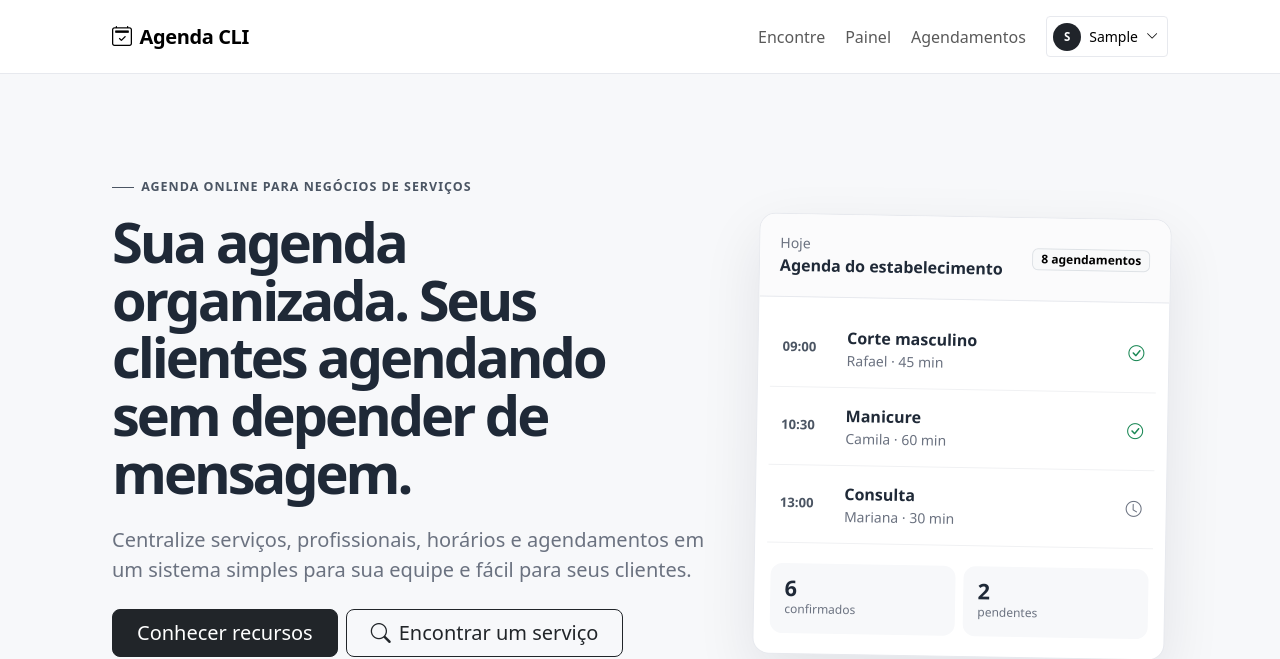
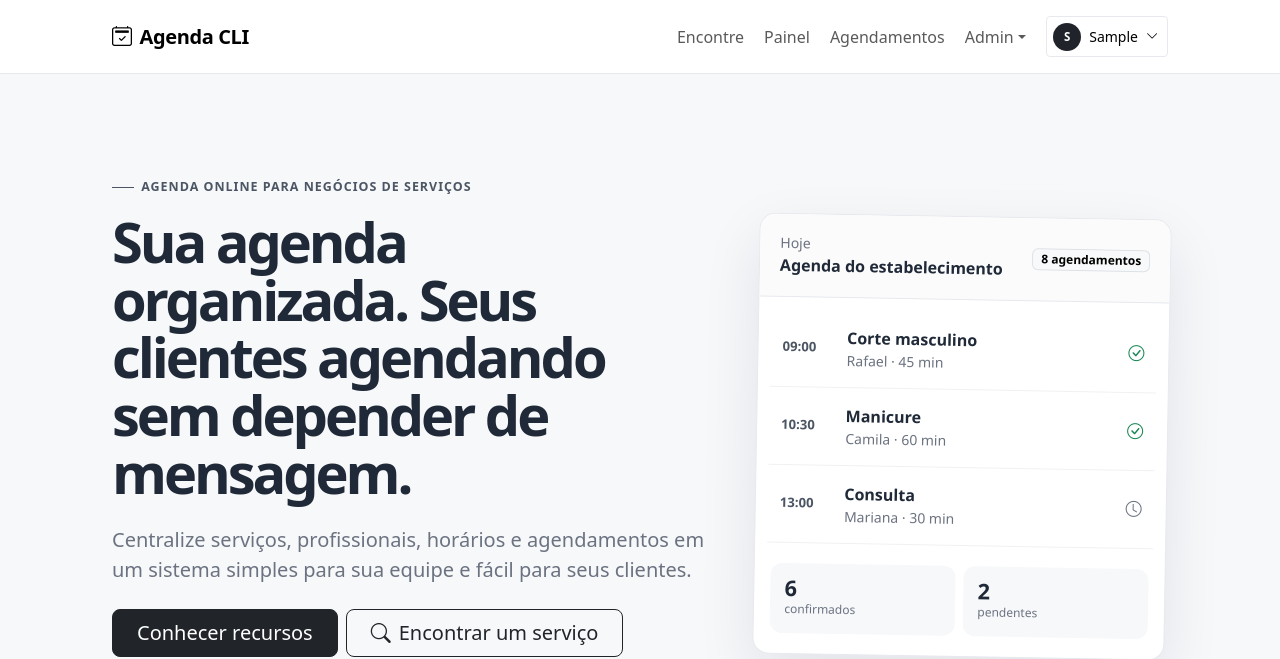
Before and after one commit to MiguelAlmeidaJ/agenda-cli, a PHP site: page / in a window 1280 px wide. Shown: the top 659 px of the page. Run offline with PHP 8.4, Linux system fonts and the light colour scheme; the visitor is signed in with stand-in values (Sample User, id 1).

Commit message:
feat: adiciona navegação de estabelecimentos

```diff
--- a/views/layouts/app.php
+++ b/views/layouts/app.php
@@ -42,10 +42,21 @@ $firstName = $user ? (explode(' ', trim((string) $user['name']))[0] ?? $user['na
           <?php endif; ?>
           <a class="nav-link" href="<?= e(url('/painel/agendamentos')) ?>">Agendamentos</a>
 
+          <?php if (($user['role'] ?? null) === 'admin'): ?>
+            <div class="nav-item dropdown">
+              <a class="nav-link dropdown-toggle" href="#" role="button" data-bs-toggle="dropdown" aria-expanded="false">Admin</a>
+              <ul class="dropdown-menu dropdown-menu-end">
+                <li><a class="dropdown-item" href="<?= e(url('/admin/estabelecimentos')) ?>"><i class="bi bi-buildings me-2"></i>Estabelecimentos</a></li>
+                <li><a class="dropdown-item" href="<?= e(url('/admin/estabelecimentos/novo')) ?>"><i class="bi bi-plus-circle me-2"></i>Novo estabelecimento</a></li>
+              </ul>
+            </div>
+          <?php endif; ?>
+
           <?php if (($user['role'] ?? null) === 'owner'): ?>
             <div class="nav-item dropdown">
               <a class="nav-link dropdown-toggle" href="#" role="button" data-bs-toggle="dropdown" aria-expanded="false">Gestão</a>
               <ul class="dropdown-menu dropdown-menu-end">
+                <li><a class="dropdown-item" href="<?= e(url('/painel/estabelecimento')) ?>"><i class="bi bi-shop me-2"></i>Estabelecimento</a></li>
                 <li><a class="dropdown-item" href="<?= e(url('/painel/indicadores')) ?>"><i class="bi bi-bar-chart me-2"></i>Indicadores</a></li>
                 <li><a class="dropdown-item" href="<?= e(url('/painel/equipe')) ?>"><i class="bi bi-people me-2"></i>Equipe</a></li>
                 <li><a class="dropdown-item" href="<?= e(url('/painel/servicos')) ?>"><i class="bi bi-scissors me-2"></i>Serviços</a></li>
```
